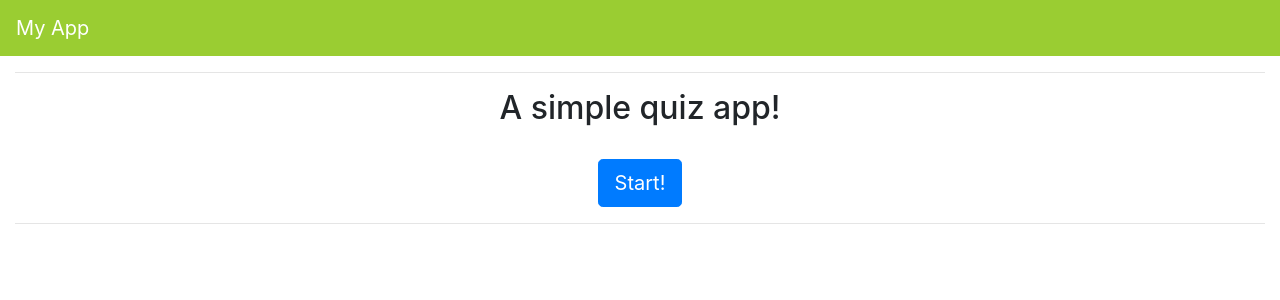
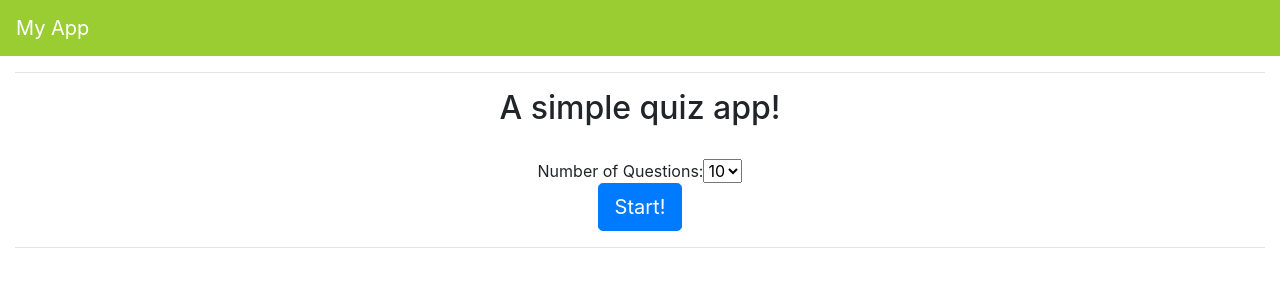
Before and after one commit to MoizeAhsan/React-demo-project, a React (Create React App) app: page / in a window 1280 px wide. Shown: the top 300 px of the page. Built offline with nearby package versions, Linux system fonts and the light colour scheme; no server answers.

Commit message:
add font awesome and loading screen

```diff
--- a/package.json
+++ b/package.json
@@ -3,6 +3,9 @@
   "version": "0.1.0",
   "private": true,
   "dependencies": {
+    "@fortawesome/fontawesome-svg-core": "^1.2.19",
+    "@fortawesome/free-solid-svg-icons": "^5.9.0",
+    "@fortawesome/react-fontawesome": "^0.1.4",
     "bootstrap": "^4.3.1",
     "lodash": "^4.17.14",
     "react": "^16.8.6",
--- a/src/App.js
+++ b/src/App.js
@@ -5,49 +5,30 @@ import { Container, Row, Col, Button } from "react-bootstrap";
 import Box from "./BoxContainer";
 import _ from "lodash";
 import InfoBar from "./QuestionInfoComponent";
+import { FontAwesomeIcon } from "@fortawesome/react-fontawesome";
+import { faSpinner } from "@fortawesome/free-solid-svg-icons";
 class App extends React.Component {
 
   constructor() {
     super();
     this.state = {
       QuestionsArray: [],
-      length: 0,
+      length: 10,
       currentIndex: null,
       renderBox: false,
-      correctAnswerCount: 0
+      correctAnswerCount: 0,
+      isLoading: false
     }
     this.incrementCounter = this.incrementCounter.bind(this);
     this.decrementCounter = this.decrementCounter.bind(this);
     this.setAnswered = this.setAnswered.bind(this);
     this.renderBox = this.renderBox.bind(this);
-    this.setRenderBox = this.setRenderBox.bind(this)
+    this.setRenderBox = this.setRenderBox.bind(this);
+    this.setUpQuiz = this.setUpQuiz.bind(this);
   }
 
   componentDidMount() {
-    fetch("https://opentdb.com/api.php?amount=10&type=multiple", {
-      method: "get"
-    })
-      .then(resp => {
-        return resp.json();
-      })
-      .then(data => {
-        this.setState((prevState) => {
-          let results = [...data.results];
-          results.map((x) => {
-            x.options = [...x.incorrect_answers, x.correct_answer]
-            // need to shuffle results
-            x.options = _.shuffle(x.options)
-            x.isAnswered = false;
-            return x;
-          })
-          prevState.QuestionsArray = results;
-          prevState.length = data.results.length;
-          prevState.currentIndex = 0;
-          prevState.isCorrect = false;
-          return prevState;
 
-        })
-      })
   }
 
   incrementCounter() {
@@ -123,14 +104,76 @@ class App extends React.Component {
     this.setState({ renderBox: state })
   }
 
+  setUpQuiz() {
+    this.setState({ isLoading: true },
+      () => {
+        fetch("https://opentdb.com/api.php?amount=10&type=multiple", {
+          method: "get"
+        })
+          .then(resp => {
+            return resp.json();
+          })
+          .then(data => {
+            this.setState((prevState) => {
+              let results = [...data.results];
+              results.map((x) => {
+                x.options = [...x.incorrect_answers, x.correct_answer]
+                // need to shuffle results
+                x.options = _.shuffle(x.options)
+                x.isAnswered = false;
+                return x;
+              })
+              prevState.QuestionsArray = results;
+              prevState.length = data.results.length;
+              prevState.currentIndex = 0;
+              prevState.isCorrect = false;
+              return prevState;
+
+            })
+          }).then(() => {
+            this.setRenderBox(true)
+          })
+      }
+    )
+  }
   render() {
-
-    const Box = this.state.renderBox ? this.renderBox() :
-      (<>
-        <h2> A simple quiz app! </h2>
-        <br></br>
-        <Button size='lg' onClick={() => { this.setRenderBox(true) }}>Start!</Button>
-      </>)
+    let Box = ""
+    if (this.state.renderBox) {
+      Box = this.renderBox()
+    } else if (this.state.isLoading) {
+      Box = (
+        <h2>
+          <FontAwesomeIcon icon={faSpinner}></FontAwesomeIcon> Loading...
+        </h2>
+      )
+    } else {
+      Box =
+        (<>
+          <h2> A simple quiz app! </h2>
+          <br></br>
+          <Row className='justify-content-center'>
+            Number of Questions:
+          <select onChange={(e) => {
+              let number = parseInt(e.currentTarget.value);
+              number = number || 10; // if bad input (NaN etc.) arises set default
+              if (number < 0 || number > 15) number = 10; // data validation
+              this.setState({ length: number })
+            }}
+              name='number-of-questions'
+              defaultValue={10}>{
+                [5, 10, 15].map((val, idx) => {
+                  return (
+                    <option value={val} key={idx}>{val}</option>
+                  )
+                })
+              }
+            </select>
+          </Row>
+          <Row className='justify-content-center'>
+            <Button size='lg' onClick={this.setUpQuiz}>Start!</Button>
+          </Row>
+        </>)
+    }
     return (
       <div className="App">
         {/* Header */}
```
Also changed, not shown: 1 other file (tests, documents, lock files or other folders).
